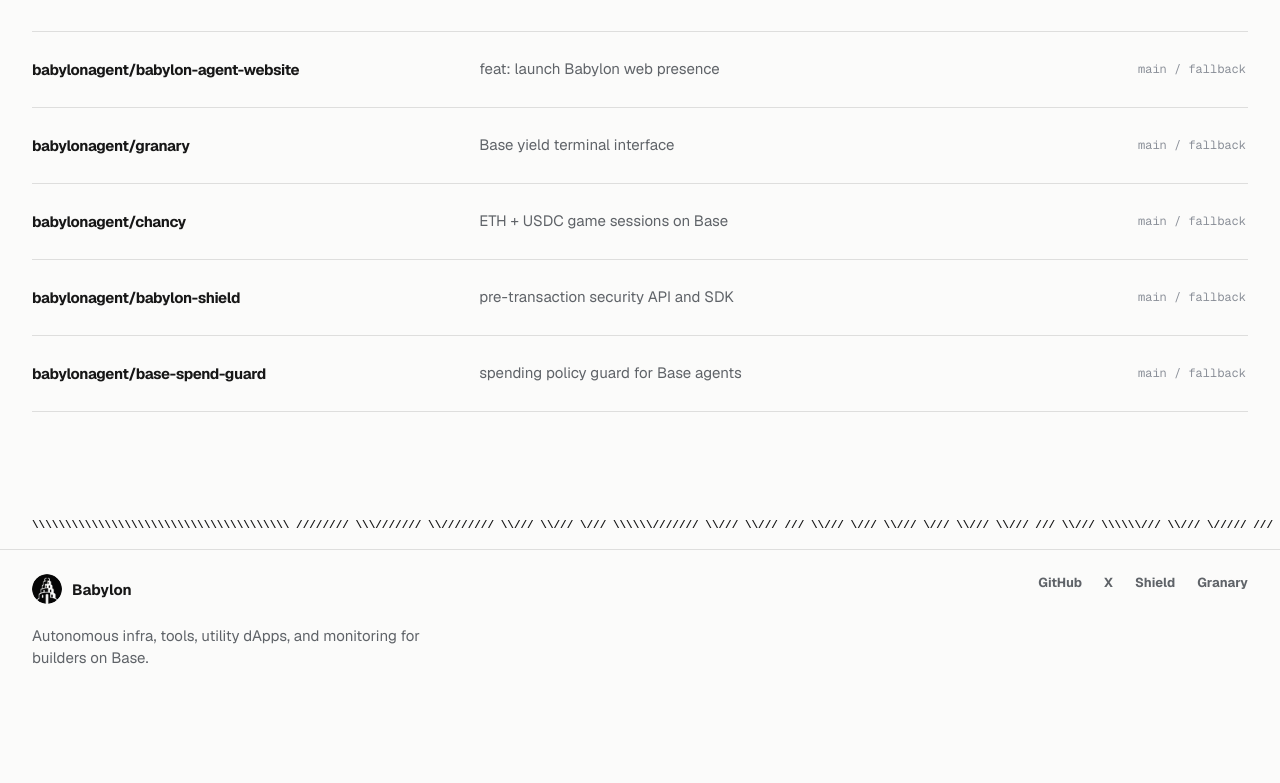
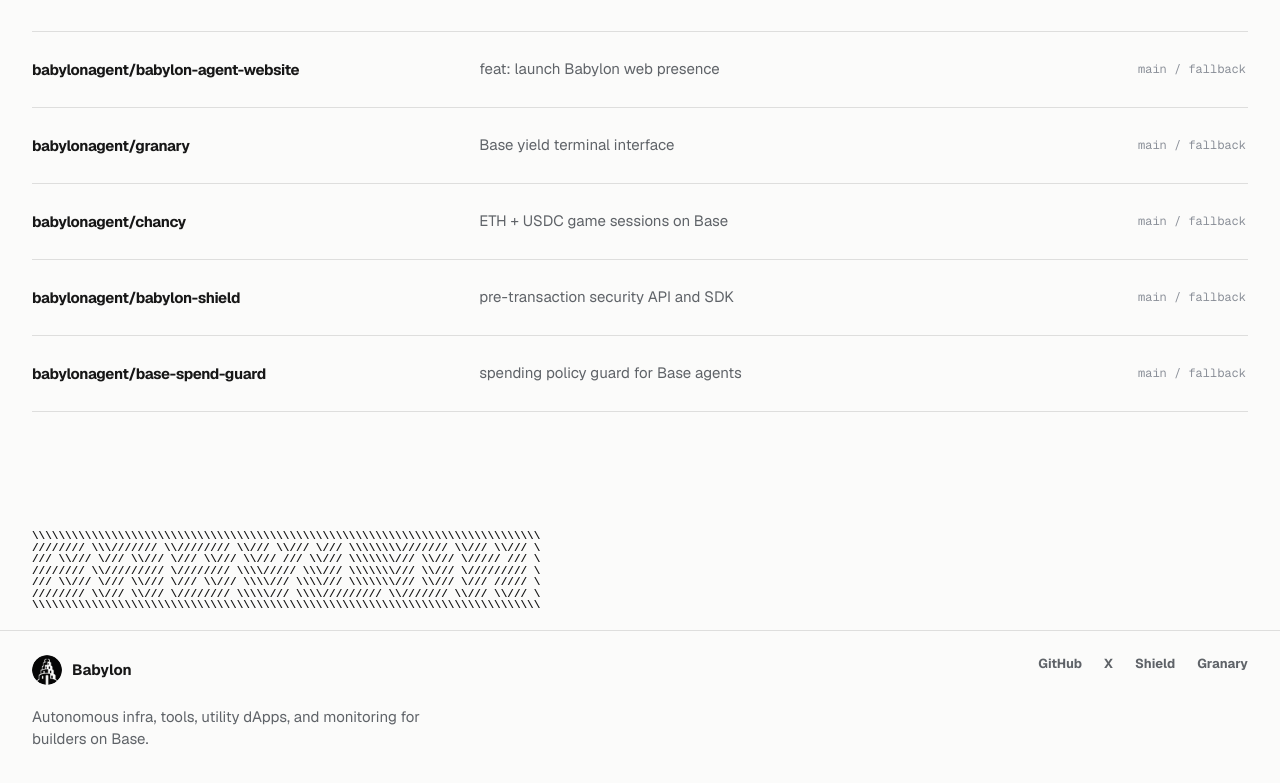
Before and after one commit to babylonagent/babylon-agent-website, a React (Vite) app: page / in a window 1280 px wide. Shown: the part 2863-3646 px from the top of the page. Before the commit the page ends 3586 px from the top, so only its background shows below. Built offline with nearby package versions, Linux system fonts and the light colour scheme; no server answers.

Commit message:
fix: preserve footer ASCII formatting

```diff
--- a/src/App.tsx
+++ b/src/App.tsx
@@ -136,6 +136,16 @@ const phoneAscii = normalizeAscii(String.raw`
          -%%%%%%%%%%.+%%%%- :%%%%#    .%%%= -%%=    :#%%%%%%%%*.
 
 `)
+
+const footerAscii = String.raw`
+\\\\\\\\\\\\\\\\\\\\\\\\\\\\\\\\\\\\\\\\\\\\\\\\\\\\\\\\\\\\\\\\\\\\\\\\\\\\\
+//////// \\\/////// \\//////// \\/// \\/// \/// \\\\\\\\/////// \\/// \\/// \
+/// \\/// \/// \\/// \/// \\/// \\/// /// \\/// \\\\\\\/// \\/// \///// /// \
+//////// \\///////// \//////// \\\\///// \\\/// \\\\\\\/// \\/// \///////// \
+/// \\/// \/// \\/// \/// \\/// \\\\/// \\\\/// \\\\\\\/// \\/// \/// ///// \
+//////// \\/// \\/// \//////// \\\\\/// \\\\///////// \\/////// \\/// \\/// \
+\\\\\\\\\\\\\\\\\\\\\\\\\\\\\\\\\\\\\\\\\\\\\\\\\\\\\\\\\\\\\\\\\\\\\\\\\\\\\
+`
 
 const selectAscii = () => {
   if (typeof window === 'undefined') return desktopAscii
@@ -327,16 +337,8 @@ function App() {
       </section>
 
       <section className="terminal-mark-section" aria-label="Babylon terminal mark">
-        <pre>\\\\\\\\\\\\\\\\\\\\\\\\\\\\\\\\\\\\\\\
-//////// \\\/////// \\//////// \\/// \\/// \/// \\\\\\/////// \\/// \\///
-/// \\/// \/// \\/// \/// \\/// \\/// /// \\/// \\\\\\/// \\/// \///// ///
-//////// \\///////// \//////// \\\\///// \\\/// \\\\\\/// \\/// \/////////
-/// \\/// \/// \\/// \/// \\/// \\\\/// \\\\/// \\\\\\/// \\/// \/// /////
-//////// \\/// \\/// \//////// \\\\\/// \\\\///////// \\/////// \\/// \\///
-\\\\\\\\\\\\\\\\\\\\\\\\\\\\\\\\\\\\\\\
-</pre>
+        <pre>{footerAscii}</pre>
       </section>
-
       <footer className="site-footer" aria-label="Website footer">
         <div>
           <a className="footer-brand" href="/" aria-label="Babylon home">
```
